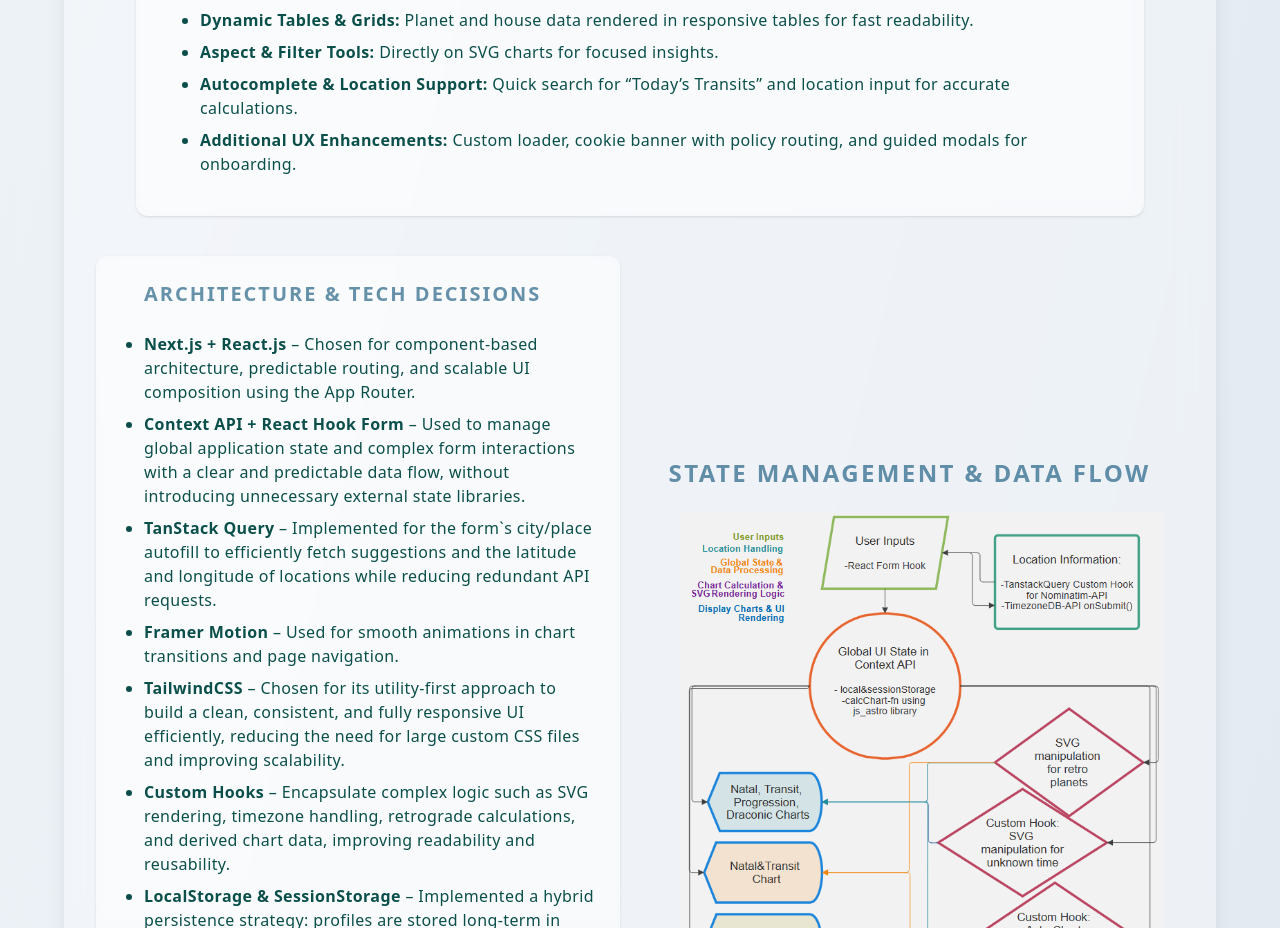
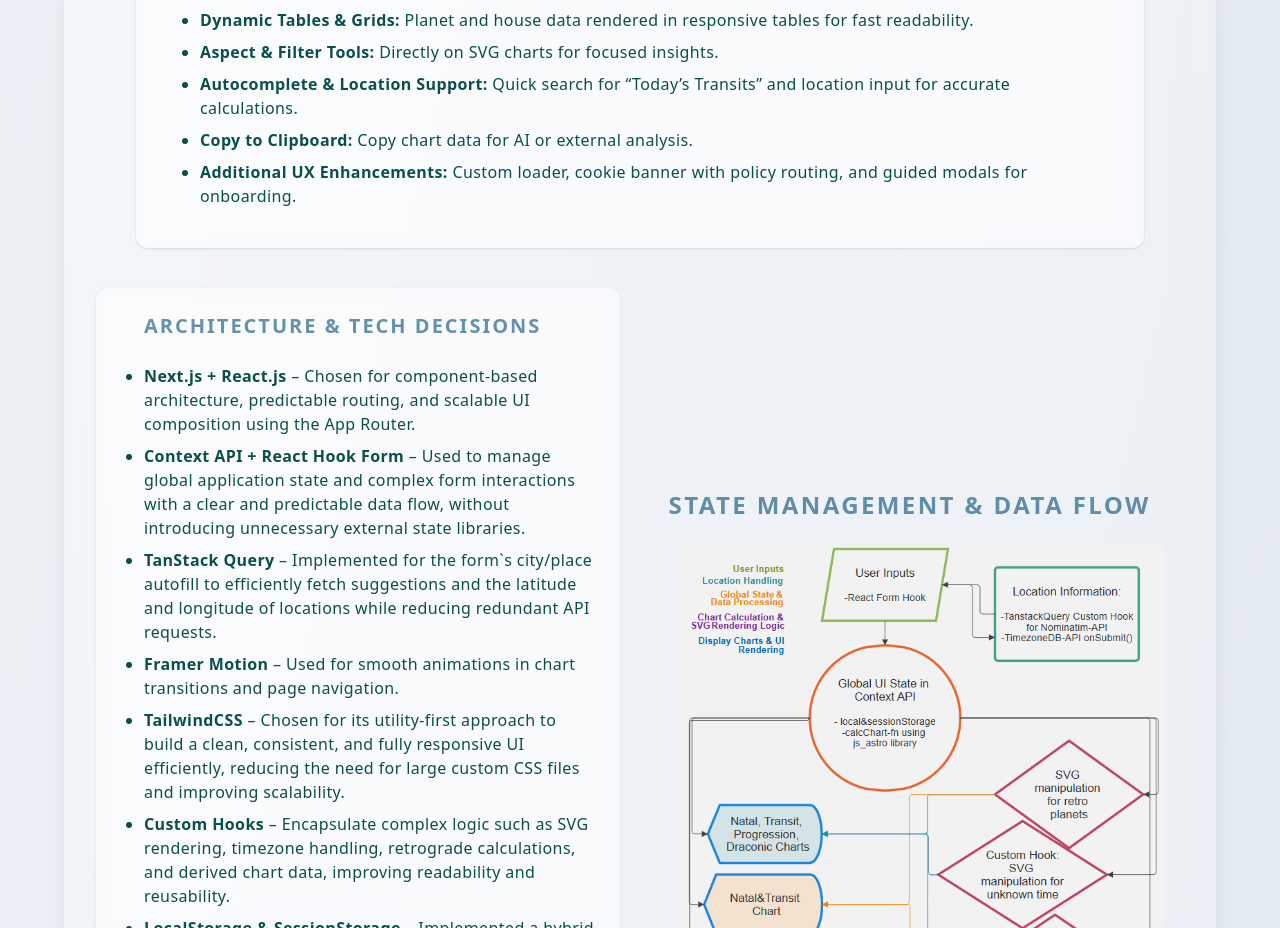
Before and after one commit to liascope/portfolio, a Next.js app: page /projects/casestudy/LiascopeAstrologyReactNext in a window 1280 px wide. Shown: the part 2668-3596 px from the top of the page. Built offline with nearby package versions, Linux system fonts and the light colour scheme.

Commit message:
docs: add chart copy feature to Key Features for Astrology Chart-App

```diff
--- a/app/_components/CaseStudy/AstroReactNext.js
+++ b/app/_components/CaseStudy/AstroReactNext.js
@@ -162,6 +162,7 @@ The layout was also fully refactored to be responsive, replacing the desktop-onl
     <li><strong>Dynamic Tables & Grids:</strong> Planet and house data rendered in responsive tables for fast readability.</li>
     <li><strong>Aspect & Filter Tools:</strong> Directly on SVG charts for focused insights.</li>
     <li><strong>Autocomplete & Location Support:</strong> Quick search for “Today’s Transits” and location input for accurate calculations.</li>
+    <li><strong>Copy to Clipboard:</strong> Copy chart data for AI or external analysis.</li>
     <li><strong>Additional UX Enhancements:</strong> Custom loader, cookie banner with policy routing, and guided modals for onboarding.</li>
   </ul>
 </article>
```
